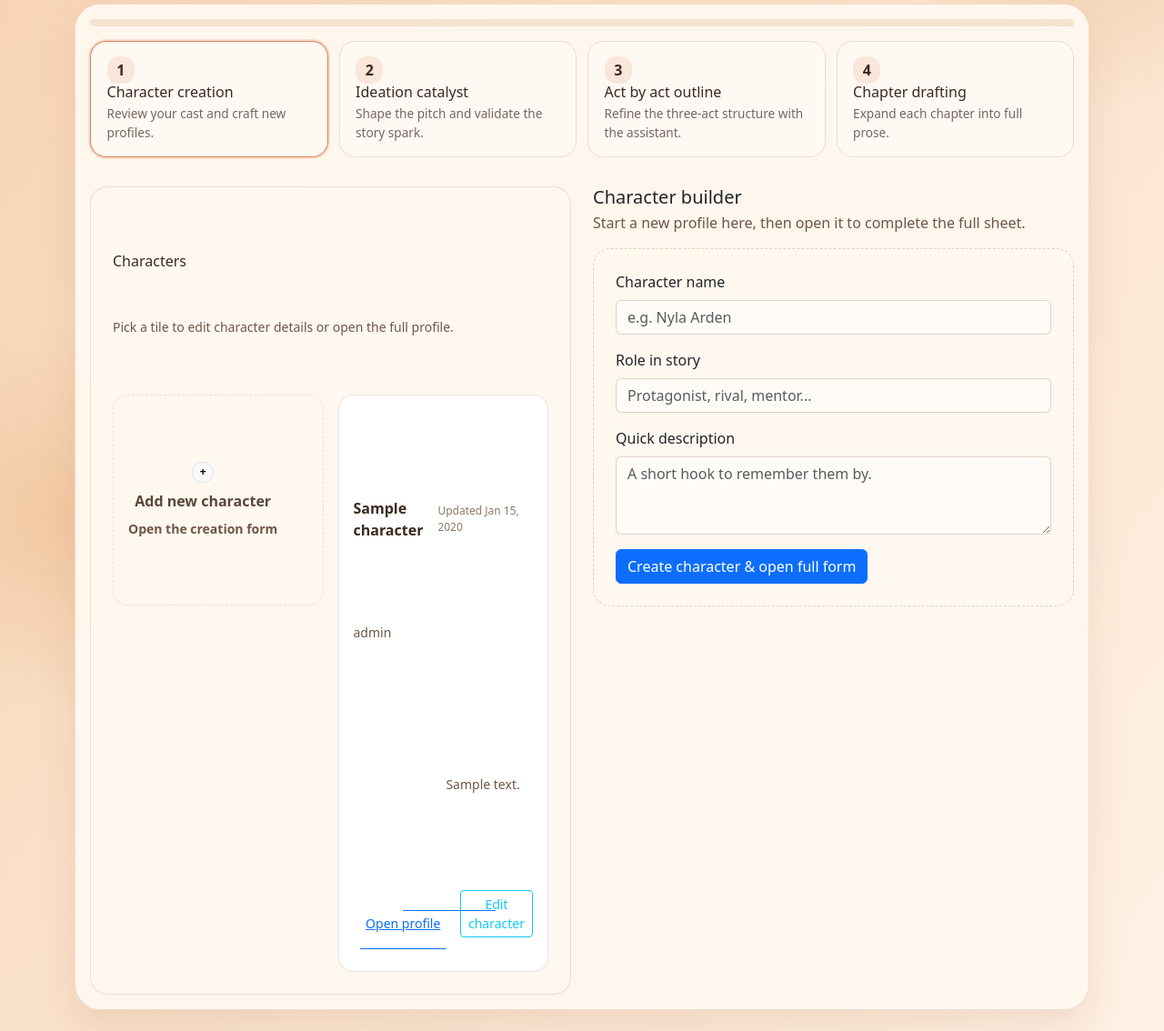
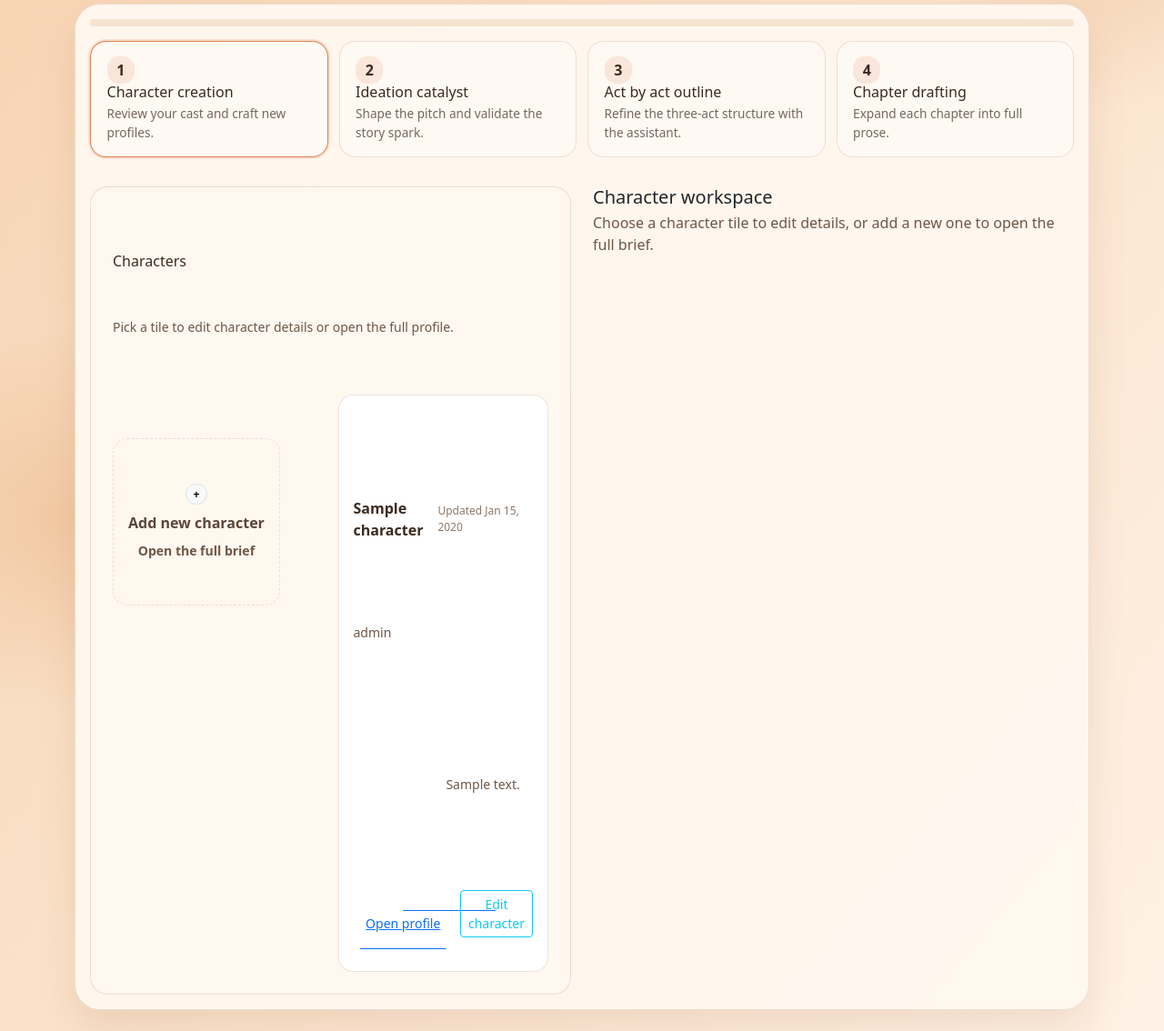
Before and after one commit to Neperienx/bookPipelineWebApp, a Flask app: template templates/project.html in a window 1280 px wide, after a click that opens the changed part. Shown: the part 179-1313 px from the top of the page at 91% size. Run offline with Flask 3, Linux system fonts and the light colour scheme; tables that the repository leaves empty hold one stand-in row (values such as "Sample post"); the template is opened without the code that fills it: values that come from a table or form of the project are taken from there, most other values are stand-ins (such as "Sample title", 1, 10 or a date in 2020); some libraries are stand-ins or nearby versions.

Commit message:
Open full character brief from tiles

```diff
--- a/templates/project.html
+++ b/templates/project.html
@@ -404,17 +404,18 @@
                   </div>
                 </div>
                 <div class="character-tile-grid">
+                  <form method="post" action="{{ url_for('character_create', project_id=project.id) }}">
                     <button
-                    type="button"
+                      type="submit"
                       class="character-tile add-character-tile"
-                    data-character-create-trigger
                     >
                       <div class="d-flex flex-column align-items-center justify-content-center gap-2">
                         <span class="badge rounded-pill text-bg-light border">+</span>
                         <span>Add new character</span>
-                      <span class="small text-secondary">Open the creation form</span>
+                        <span class="small text-secondary">Open the full brief</span>
                       </div>
                     </button>
+                  </form>
                   {% if main_characters %}
                     {% for character in main_characters %}
                       <div
@@ -797,28 +798,9 @@
             <div id="characterFormPanel" class="chat-panel{% if initial_step == 'characters' %} active{% endif %}" role="tabpanel" aria-labelledby="charactersPanel">
               <div class="d-flex justify-content-between align-items-start mb-3 gap-3">
                 <div>
-                  <h2 class="h5 mb-1">Character builder</h2>
-                  <p class="text-secondary mb-0">Start a new profile here, then open it to complete the full sheet.</p>
-                </div>
-              </div>
-              <div class="character-form-card">
-                <form method="post" action="{{ url_for('character_create', project_id=project.id) }}" class="d-flex flex-column gap-3">
-                  <div>
-                    <label class="form-label" for="characterNameInput">Character name</label>
-                    <input type="text" class="form-control" id="characterNameInput" name="name" placeholder="e.g. Nyla Arden" />
-                  </div>
-                  <div>
-                    <label class="form-label" for="characterRoleInput">Role in story</label>
-                    <input type="text" class="form-control" id="characterRoleInput" name="role_in_story" placeholder="Protagonist, rival, mentor..." />
-                  </div>
-                  <div>
-                    <label class="form-label" for="characterHookInput">Quick description</label>
-                    <textarea class="form-control" id="characterHookInput" name="character_description" rows="3" placeholder="A short hook to remember them by."></textarea>
-                  </div>
-                  <div class="d-flex justify-content-between align-items-center flex-wrap gap-2">
-                    <button type="submit" class="btn btn-primary">Create character &amp; open full form</button>
-                  </div>
-                </form>
+                  <h2 class="h5 mb-1">Character workspace</h2>
+                  <p class="text-secondary mb-0">Choose a character tile to edit details, or add a new one to open the full brief.</p>
+                </div>
               </div>
             </div>
             <div id="ideationChatPanel" class="chat-panel{% if initial_step == 'ideation' %} active{% endif %}" role="tabpanel" aria-labelledby="ideationPanel">
@@ -1116,11 +1098,6 @@
       const chatMessageContainers = Array.from(
         document.querySelectorAll(".chat-messages")
       );
-      const characterCreateTriggers = Array.from(
-        document.querySelectorAll("[data-character-create-trigger]")
-      );
-      const characterFormPanel = document.getElementById("characterFormPanel");
-      const characterNameInput = document.getElementById("characterNameInput");
       const workflowProgressBar = document.getElementById("workflowProgressBar");
 
       const scrollToBottom = function (container) {
@@ -1143,18 +1120,6 @@
         workflowProgressBar.setAttribute("aria-valuenow", String(Math.round(progress)));
       };
 
-      const openCharacterForm = function () {
-        if (characterFormPanel) {
-          chatPanels.forEach(function (panel) {
-            panel.classList.toggle("active", panel === characterFormPanel);
-          });
-          characterFormPanel.scrollIntoView({ behavior: "smooth", block: "start" });
-        }
-        if (characterNameInput) {
-          characterNameInput.focus();
-        }
-      };
-
       chatMessageContainers.forEach(function (container) {
         requestAnimationFrame(function () {
           scrollToBottom(container);
@@ -1217,12 +1182,6 @@
             });
           }
           updateWorkflowProgress(tile);
-        });
-      });
-
-      characterCreateTriggers.forEach(function (trigger) {
-        trigger.addEventListener("click", function () {
-          openCharacterForm();
         });
       });
 
```
Lines whose indentation alone changed are shown as unchanged.
